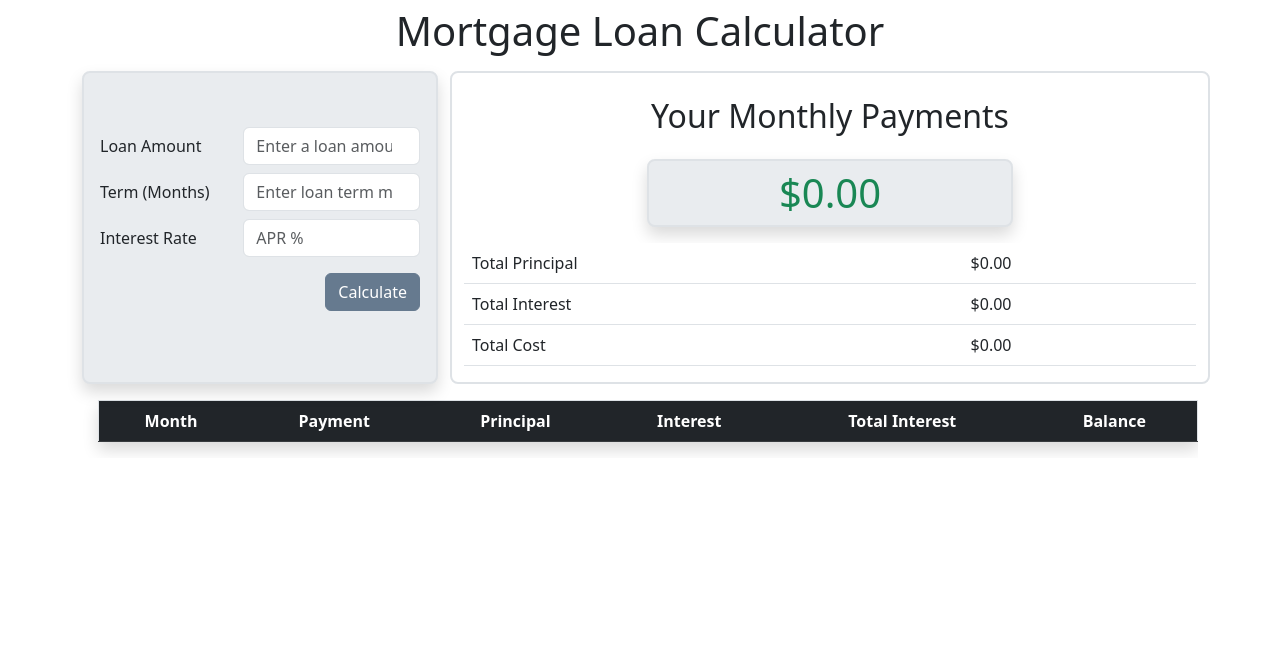
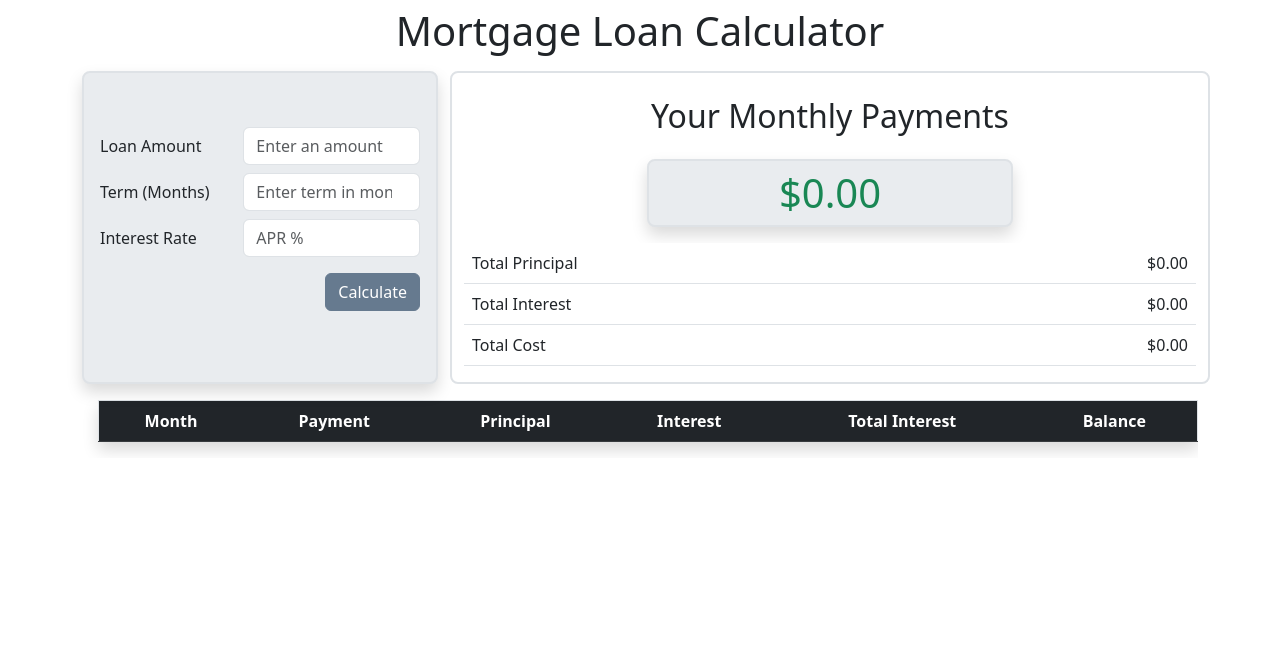
Before and after one commit to gelsonh/Mortgage-Loan-Calculator, a plain HTML site: page app.html in a window 1280 px wide. Shown: the part 67-716 px from the top of the page. Drawn offline with nearby package versions, Linux system fonts and the light colour scheme; some packages are replaced by stand-ins of ours; a script that the page names is missing.

Commit message:
Changed Some HTML Code

```diff
--- a/app.html
+++ b/app.html
@@ -101,7 +101,7 @@
                   class="form-control"
                   type="number"
                   id="loanAmount"
-                  placeholder="Enter a loan amount"
+                  placeholder="Enter an amount"
                   value=""
                 />
               </div>
@@ -115,7 +115,7 @@
                   class="form-control"
                   type="number"
                   id="termMonths"
-                  placeholder="Enter loan term months"
+                  placeholder="Enter term in months"
                   value=""
                 />
               </div>
@@ -151,21 +151,21 @@
           <div
             class="display-6 text-success my-3 rounded-3 border border-2 p-2 bg-body-secondary shadow text-center w-50 mx-auto"
           >
-            <div id="results">$0.00</div>
+            <div id="results"><strong>$0.00</strong></div>
           </div>
           <table class="table">
             <tbody>
               <tr>
                 <td>Total Principal</td>
-                <td id="totalPrincipal">$0.00</td>
+                <td class="text-end" id="totalPrincipal">$0.00</td>
               </tr>
               <tr>
                 <td>Total Interest</td>
-                <td id="totalInterest">$0.00</td>
+                <td class="text-end" id="totalInterest">$0.00</td>
               </tr>
               <tr>
                 <td>Total Cost</td>
-                <td id="totalCost">$0.00</td>
+                <td class="text-end" id="totalCost">$0.00</td>
               </tr>
             </tbody>
           </table>
```
